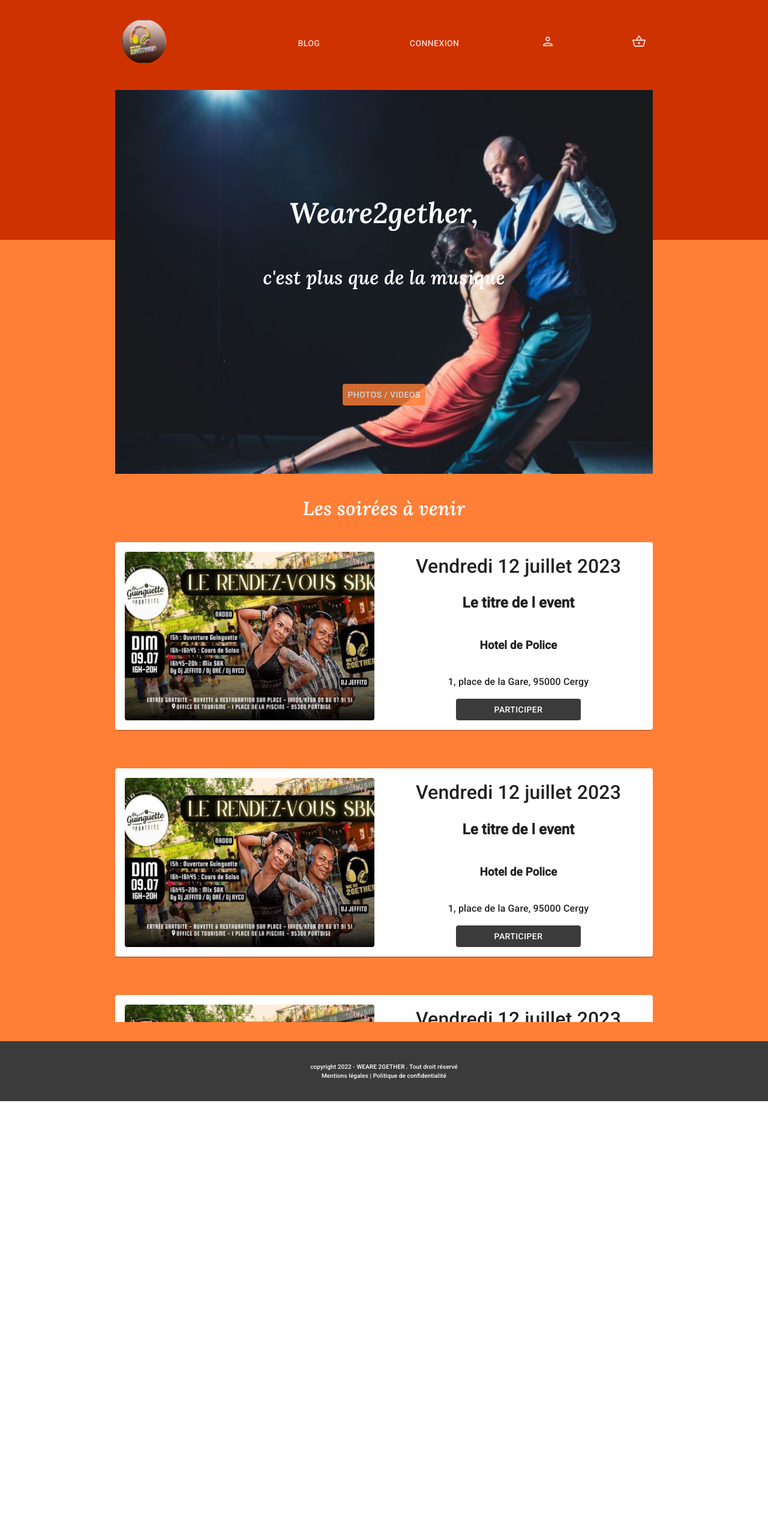
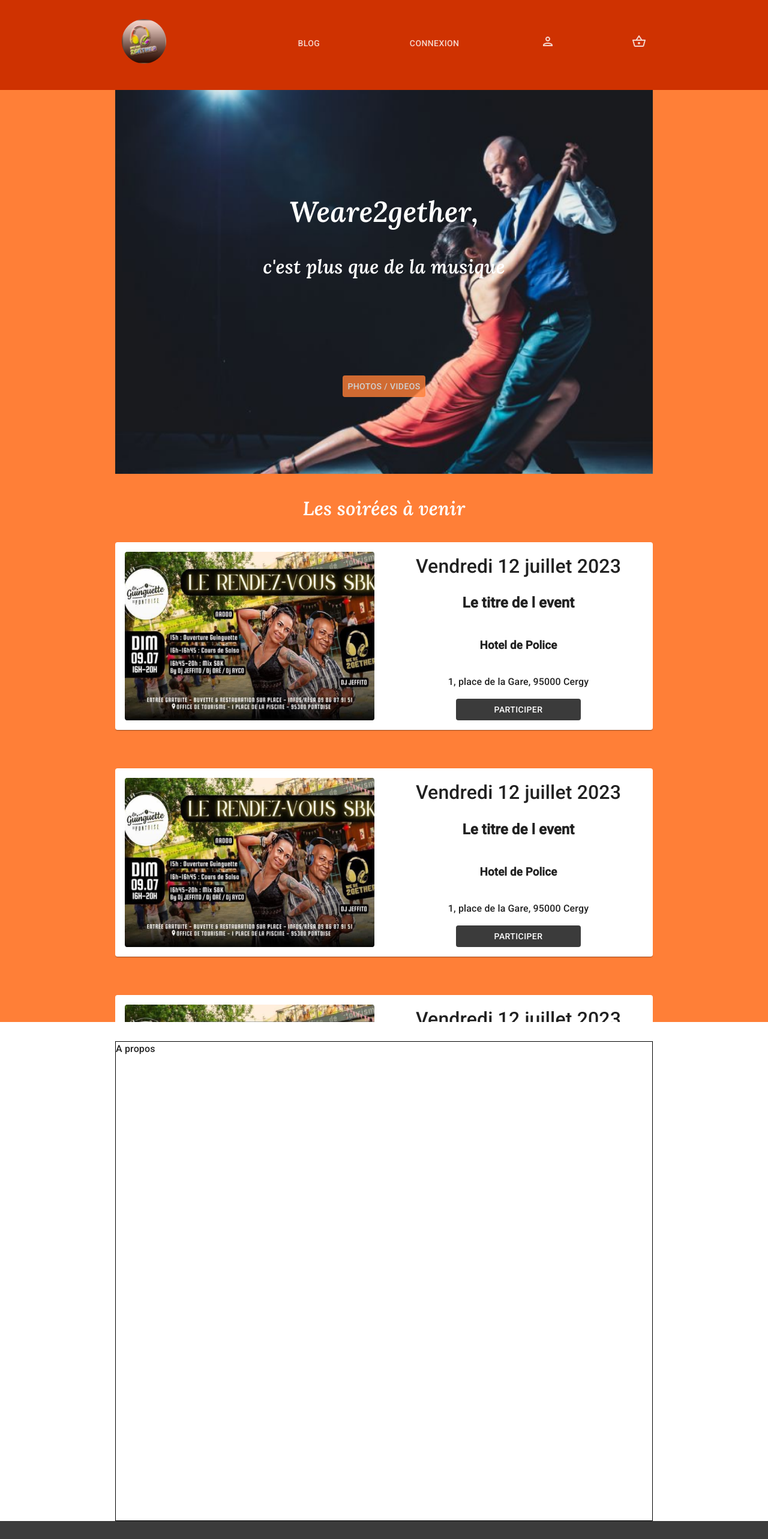
Before and after one commit to nivorako/weare2gether, a React (Create React App) app: page / in a window 1280 px wide. Shown: the top 2566 px of the page at 60% size. Before the commit the page ends 1836 px from the top, so only its background shows below. Built offline with nearby package versions, Linux system fonts and the light colour scheme.

Commit message:
set HomeContainer in home

```diff
--- a/package.json
+++ b/package.json
@@ -14,9 +14,10 @@
     "react": "^18.2.0",
     "react-dom": "^18.2.0",
     "react-headroom": "^3.2.1",
-    "react-redux": "^8.1.1",
+    "react-redux": "^8.1.2",
     "react-router-dom": "^6.14.2",
     "react-scripts": "5.0.1",
+    "react-scroll": "^1.8.9",
     "web-vitals": "^2.1.4"
   },
   "scripts": {
--- /dev/null
+++ b/src/components/About.js
@@ -0,0 +1,19 @@
+import styled from '@emotion/styled'
+import React from 'react'
+
+const About = () => {
+    return (
+        <AboutContainer>
+            A propos
+        </AboutContainer>
+    )
+}
+
+const AboutContainer = styled.article`
+    border: black thin solid;
+    width: 70%;
+    margin:auto;
+    height: 100vh;
+`;
+
+export default About
--- /dev/null
+++ b/src/features/homeBackgroundSlice.js
@@ -0,0 +1,19 @@
+import { createSlice } from "@reduxjs/toolkit";
+
+const initialState = {
+    color: "",
+};
+
+export const homeBackgroundSlice = createSlice({
+    name: "homeBackground",
+    initialState,
+    reducers:{
+        changeColor: (state, action) => {
+            state.color = action.payload;
+        },
+    }
+});
+
+export const { changeColor } = homeBackgroundSlice.actions;
+
+export default homeBackgroundSlice.reducer;
--- a/src/pages/Home.js
+++ b/src/pages/Home.js
@@ -1,18 +1,21 @@
-import React from 'react';
+import React, { useEffect, useState } from 'react';
 
-import { Box, Typography, Button } from '@mui/material';
+import { Box, Button } from '@mui/material';
 import styled from '@emotion/styled';
 
 import ImgTitle from "../assets/imgTitle.png";
 import Event from '../components/Event';
+import About from '../components/About';
 
 const Home = () => {
+
     return (
         <>
-        <HomeContainer >
-            <HomeBox>
-                <HomeArticle>
-                    <HomeTitle>
+            <HomeContainer>
+                <EventContainer>
+                    <EventBox>
+
+                        <EventTitle>
                             <img src={ImgTitle} alt="titre" style={{width:"100%", height:"80vh", objectFit:"cover", borderRadius:"0"}} />
                             <Box
                                 sx={{
@@ -40,15 +43,17 @@ const Home = () => {
                                 <Btn>Photos / Videos</Btn>
 
                             </Box>
-                    </HomeTitle>
-                    <HomeEventsTitle>Les soirées à venir</HomeEventsTitle>
-                    <HomeEvents>
+                        </EventTitle>
+                        <EventsAd>Les soirées à venir</EventsAd>
+                        <Events>
                             <Event/>
                             <Event/>
                             <Event/>
-                    </HomeEvents>
-                </HomeArticle>
-            </HomeBox>
+                        </Events>
+
+                    </EventBox>
+                </EventContainer>
+                <About />
             </HomeContainer>
         </>
     )
@@ -56,14 +61,14 @@ const Home = () => {
 
 const HomeContainer = styled.main`
     width:100%;
-    background-color:var(--secondary);
 `;
 
-const HomeArticle = styled.article`
-    width: 100%;
-    height: 100%;
+const EventContainer = styled.div`
+    width:100%;
+    background-color: var(--secondary);
 `;
-const HomeBox = styled.div`
+
+const EventBox = styled.div`
     width:70%;
     margin: -250px auto 0 auto;
     border-radius: 1rem 1rem 0 0;
@@ -74,7 +79,7 @@ const HomeBox = styled.div`
       }
 `;
 
-const HomeTitle = styled.section`
+const EventTitle = styled.div`
     position: relative;
     width:100%
 `;
@@ -101,7 +106,7 @@ const Desc = styled.h1`
       }
 `;
 
-const HomeEvents = styled.section`
+const Events = styled.section`
     width:100%;
     max-height: 100vh;
     overflow-y: auto;
@@ -109,7 +114,7 @@ const HomeEvents = styled.section`
     margin-bottom: 2rem;
 `;
 
-const HomeEventsTitle = styled.h2`
+const EventsAd = styled.h2`
    text-align: center;
    font-family:Lora;
    font-size: 32px;
--- a/src/store.js
+++ b/src/store.js
@@ -2,10 +2,12 @@ import { configureStore } from "@reduxjs/toolkit";
 
 import DrawerReducer from "./features/drawerSlice";
 import pageReducer from "./features/pageSlice";
+import backgroundReducer from "./features/homeBackgroundSlice";
 
 export const store = configureStore({
     reducer: {
         drawer: DrawerReducer,
-        page: pageReducer
+        page: pageReducer,
+        background: backgroundReducer,
     },
 })
```
Also changed, not shown: src/components/Header.js (+1 -22 lines), 1 other file (tests, documents, lock files or other folders). Lines whose indentation alone changed are shown as unchanged.
